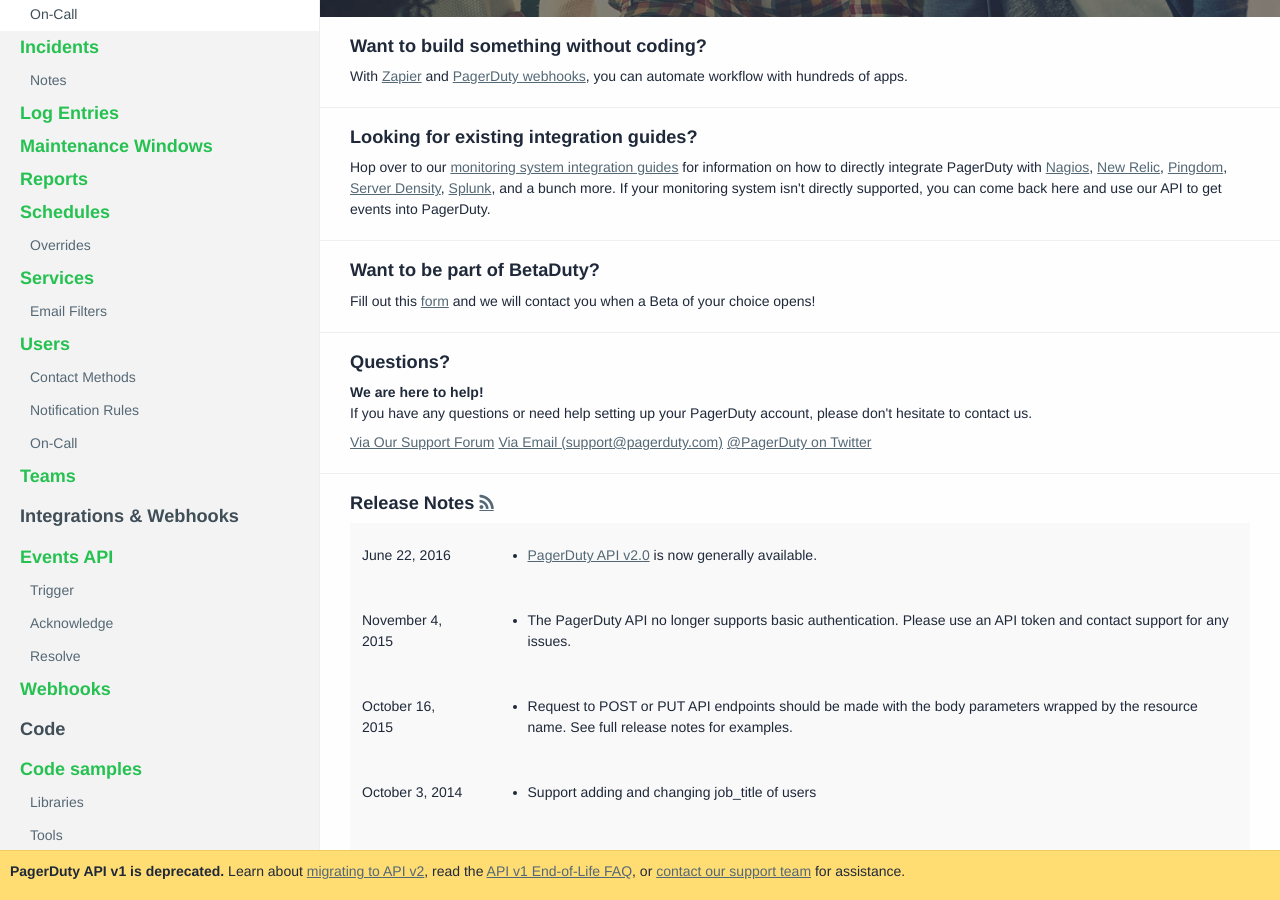
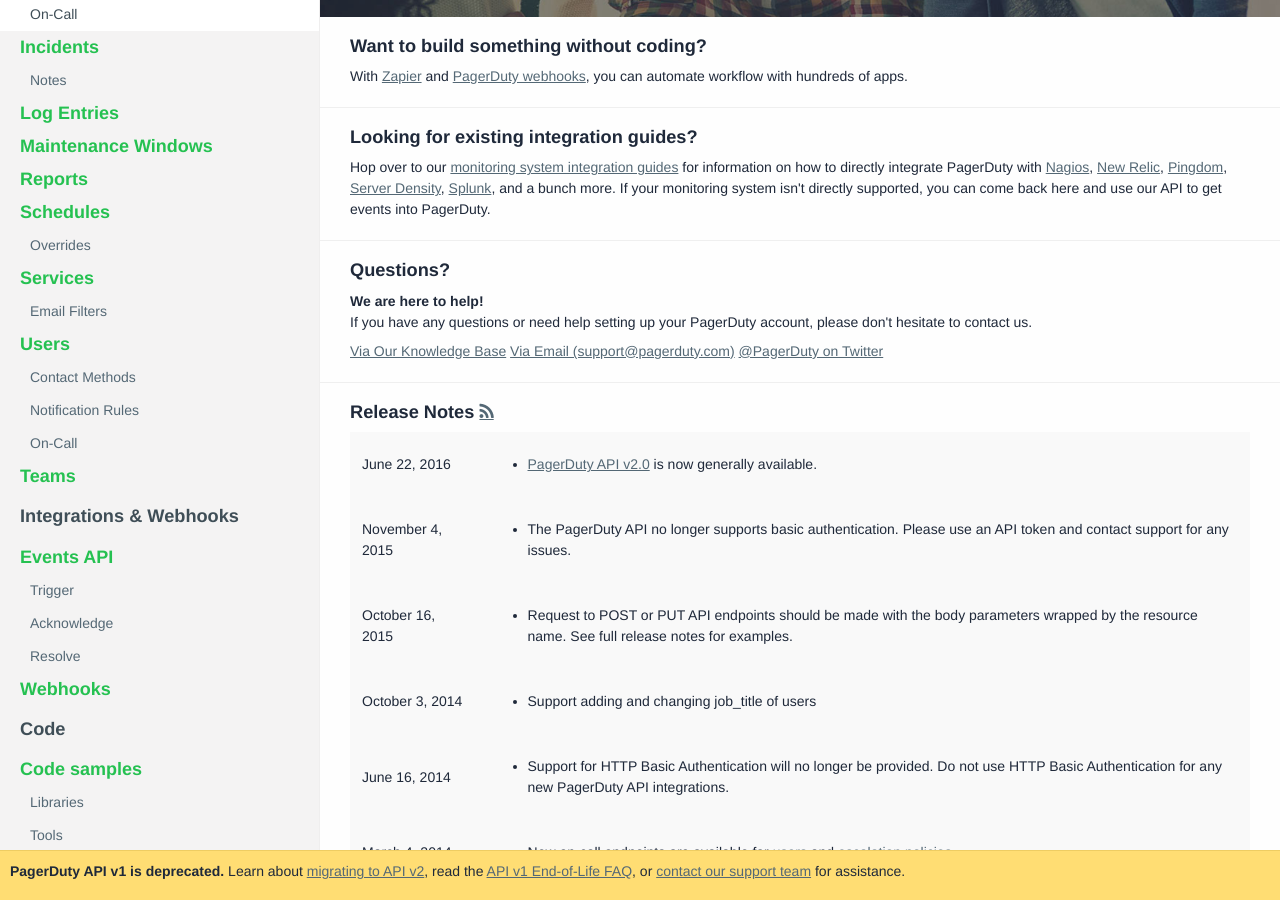
Before and after one commit to h4dz/devdocs, a Jekyll site: the page built from source/index.html, in a window 1280 px wide and 900 px high, scrolled down 374 px. Built offline with Jekyll 4.4.1, drawn with Linux system fonts in a browser that asks for light colours; some web fonts are replaced.

Commit message:
Remove beta & fix webhook link on index

```diff
--- a/source/index.html
+++ b/source/index.html
@@ -24,7 +24,7 @@ layout: index
                         <div class='span6 step'>Extend PagerDuty to fit your operational needs:
                           <ul>
                             <li>Build an integration with your monitoring tool using our <a href="documentation/integration/events">Events API</a></li>
-                            <li>Trigger actions when an incident is created / modified with <a href="documentation/rest/webhooks">webhooks</a></li>
+                            <li>Trigger actions when an incident is created / modified with <a href="documentation/webhooks">webhooks</a></li>
                             <li>Integrate PagerDuty and your internal systems with our extensive REST API</li>
                             <li>Extend an existing <a href="documentation/code/tools">tool</a>, build on a <a href="documentation/code">code sample</a> or use one of our customer contributed <a href="documentation/code/libraries">libraries</a></li>
                           </ul>
@@ -42,7 +42,7 @@ layout: index
 
                     <div class='section'>
                       <h3>Want to build something without coding?</h3>
-                      With <a href="https://zapier.com/">Zapier</a> and <a href="https://support.pagerduty.com/hc/en-us/articles/202829420-Webhooks-Our-Most-Popular-Uses-For-Them">PagerDuty webhooks</a>, you can automate workflow with hundreds of apps.
+                      With <a href="https://zapier.com/">Zapier</a> and <a href="https://support.pagerduty.com/hc/en-us/articles/202829320">PagerDuty webhooks</a>, you can automate workflow with hundreds of apps.
                     </div>
                     <div class='section'>
                       <h3>Looking for existing integration guides?</h3>
@@ -56,10 +56,10 @@ on how to directly integrate PagerDuty with
 and a bunch more. If your monitoring system isn't directly supported, you can come back here and use our API
 to get events into PagerDuty.
 </div>
-<div class='section'>
+<!--<div class='section'>
                       <h3>Want to be part of BetaDuty?</h3>
                      Fill out this <a href="https://v1.developer.pagerduty.com/beta">form</a> and we will contact you when a Beta of your choice opens!
-                    </div>
+                    </div>-->
 <div class='section'>
 <h3>Questions?</h3>
 <div>
@@ -69,7 +69,7 @@ to get events into PagerDuty.
 If you have any questions or need help setting up your PagerDuty account, please don't hesitate to contact us.
 </p>
 </div>
-<a href="http://support.pagerduty.com/" class="blocky">Via Our Support Forum</a>
+<a href="https://support.pagerduty.com/" class="blocky">Via Our Knowledge Base</a>
 <a href="mailto:support@pagerduty.com" class="blocky">Via Email (support@pagerduty.com)</a>
 <a href="https://twitter.com/PagerDuty" class="blocky">@PagerDuty on Twitter</a>
 </div>
```
